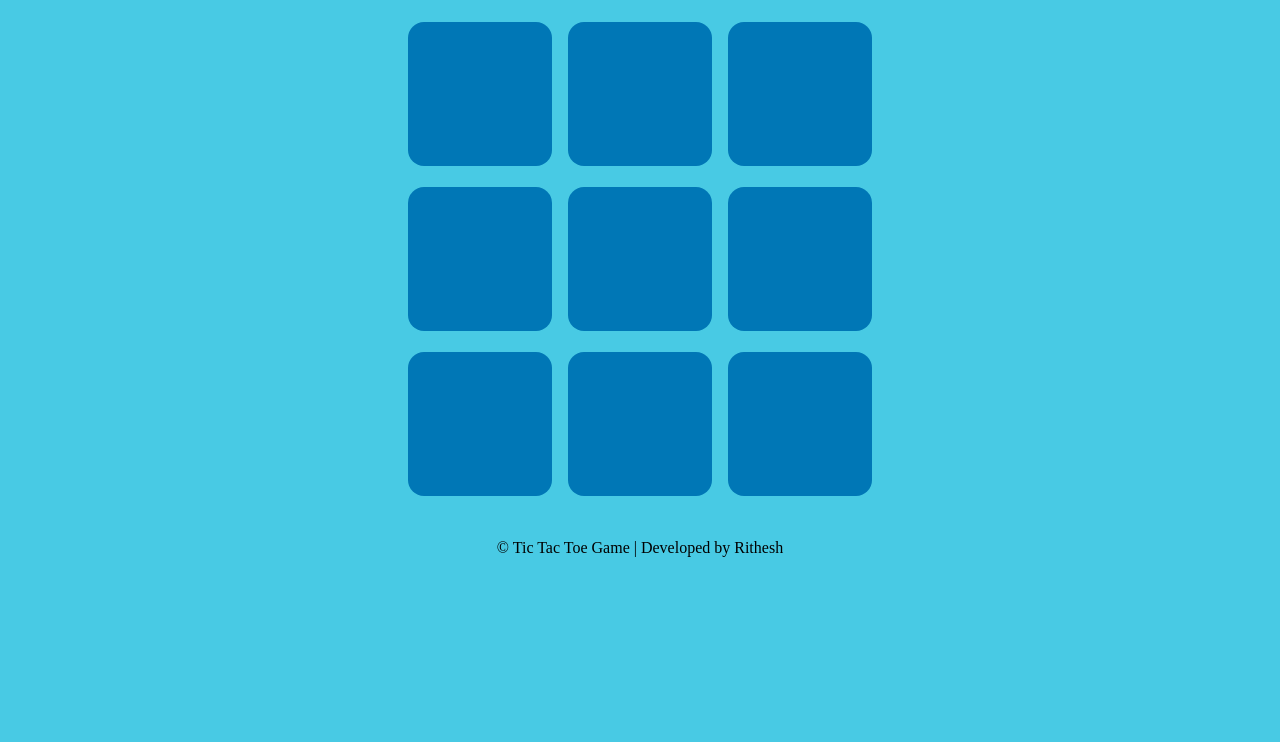
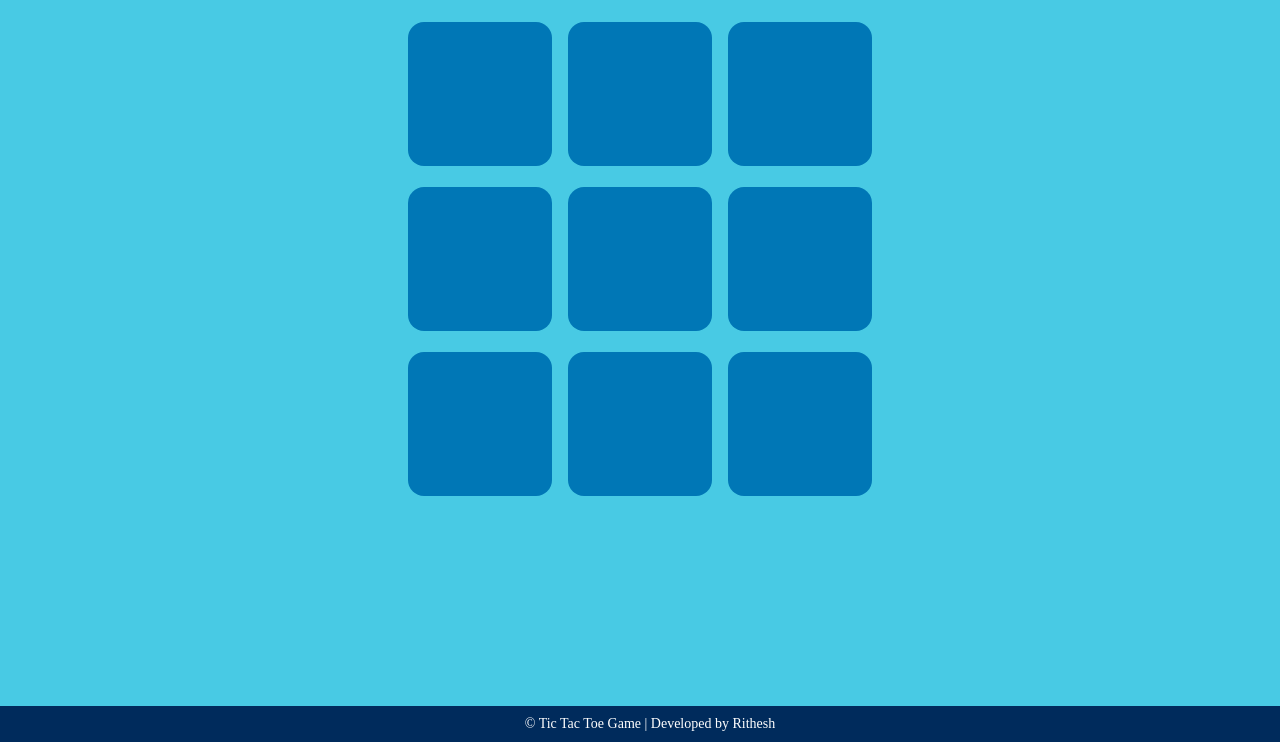
Before and after one commit to ritheshg31/Tic_Tac_Toe, a plain HTML site: page index.html in a window 1280 px wide. Shown: the part 58-800 px from the top of the page. Drawn offline with Linux system fonts and the light colour scheme.

Commit message:
Update style.css

```diff
--- a/style.css
+++ b/style.css
@@ -77,3 +77,14 @@ body {
 .o {
   background-color: rgba(0, 0, 0, 0.468);
 }
+
+footer {
+  text-align: center;
+  padding: 10px;
+  background-color: #002b5c;
+  color: white;
+  position: fixed;
+  bottom: 0;
+  width: 100%;
+  font-size: 14px;
+}
```
